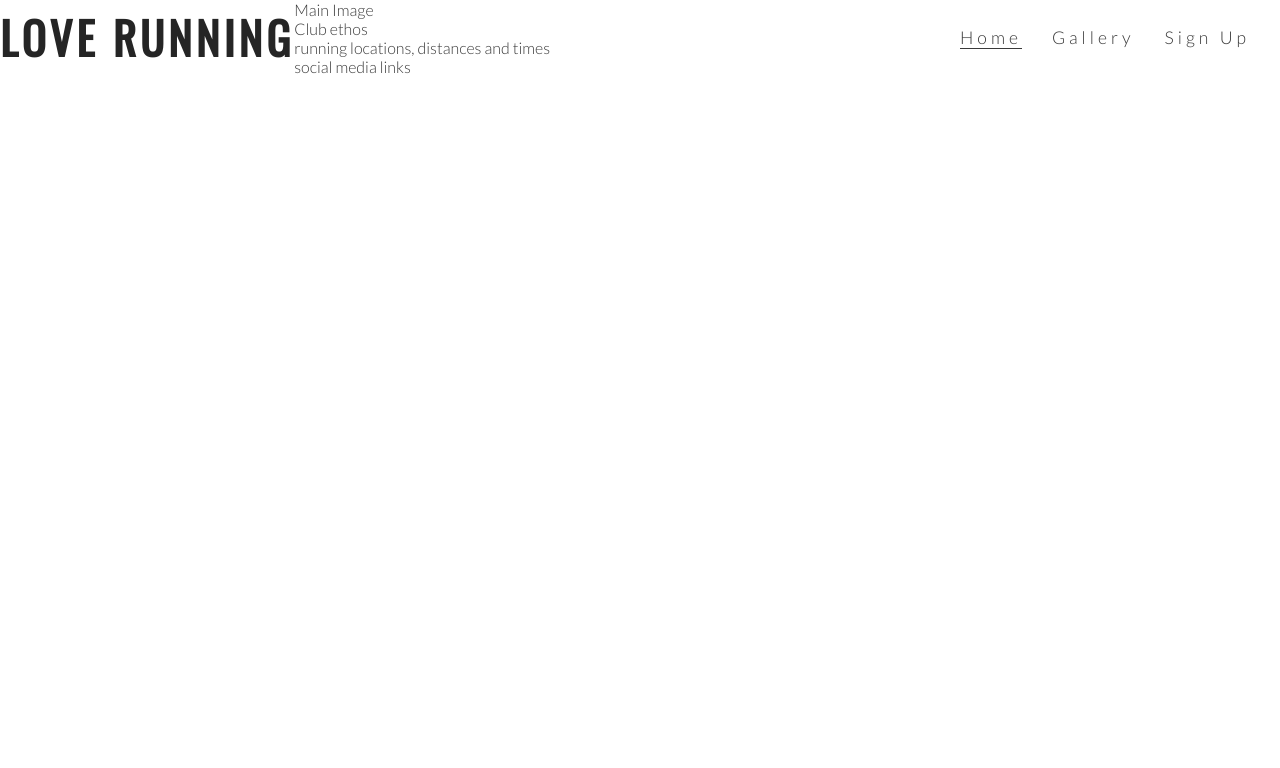
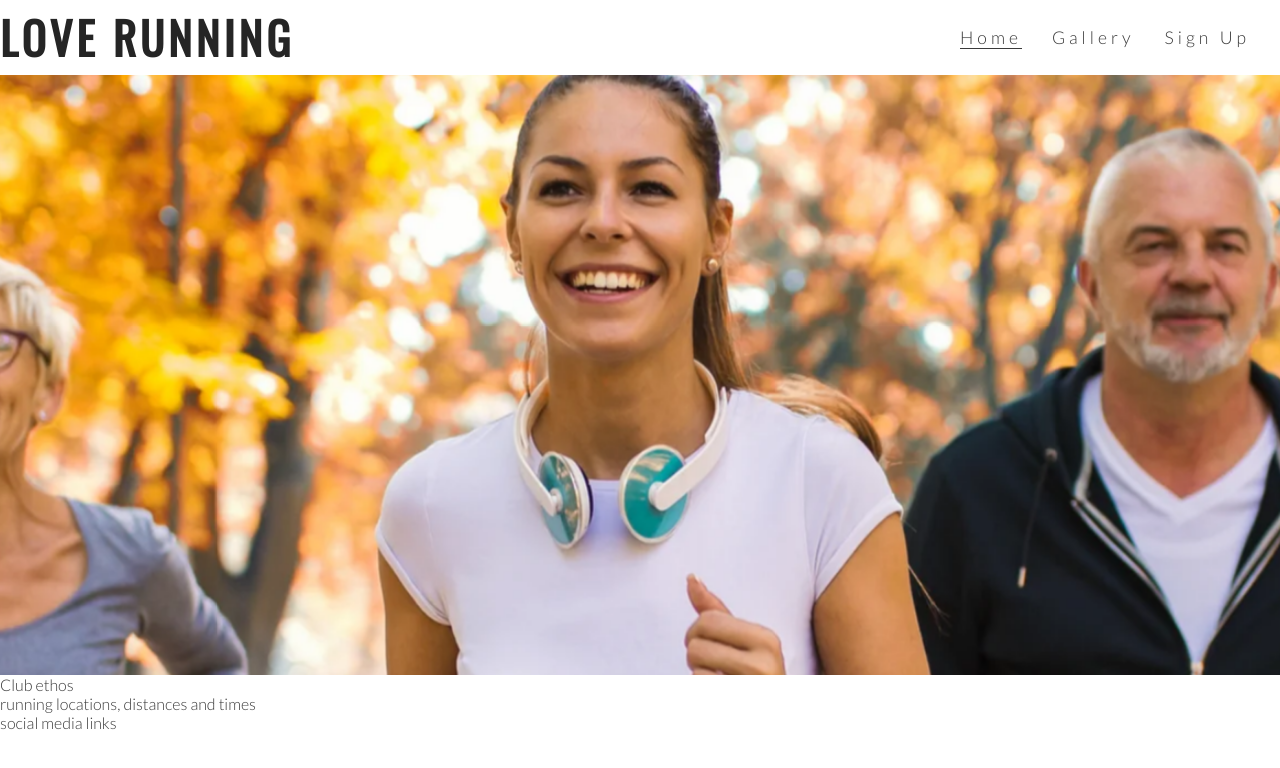
Before and after one commit to LauraLynch1997/love-running, a plain HTML site: page index.html in a window 1280 px wide. Drawn offline with nearby package versions, Linux system fonts and the light colour scheme.

Commit message:
add hero image and animation for zoom

```diff
--- a/assets/css/style.css
+++ b/assets/css/style.css
@@ -57,3 +57,34 @@ h1, h2 {
 .active {
     border-bottom: 1px solid #3a3a3a ;
 }
+
+/* hero image */
+
+#hero-outer {
+    height: 600px;
+    width: 100%;
+    overflow: hidden;
+}
+
+#hero-image {
+    height: 600px;
+    width: 100%;
+    background: url('../images/hero-image.webp') no-repeat center center;
+
+    /* animates zoom effect on loading page */
+    animation-name: hero-zoom;
+    animation-duration: 5s;
+    animation-fill-mode: forwards;
+}
+
+/* creates level of zoom for hero image */
+
+@keyframes hero-zoom {
+    from{
+        transform: scale(1);
+    }
+    to{
+        transform: scale(1.1);
+    }
+    }
+}
--- a/index.html
+++ b/index.html
@@ -31,8 +31,8 @@
             </ul>
         </nav>
     </header>
-    <section>
-        Main Image
+    <section id="hero-outer">
+    <div id="hero-image"></div>
     </section>
     <section>
         Club ethos
```
Also changed, not shown: assets/images/hero-image.webp (added).
